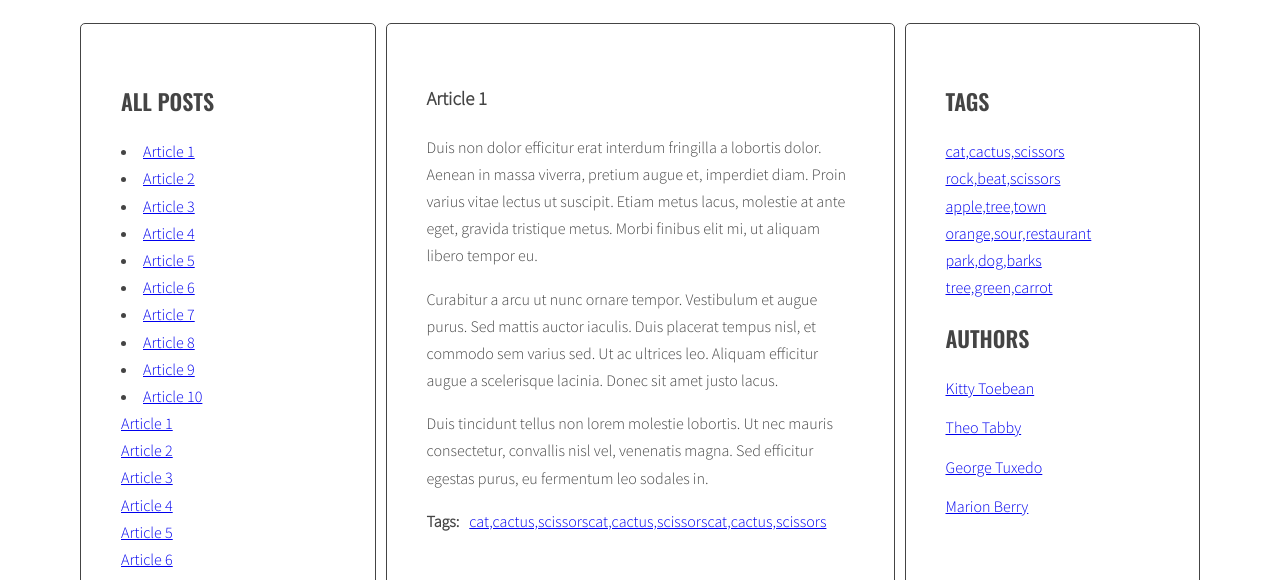
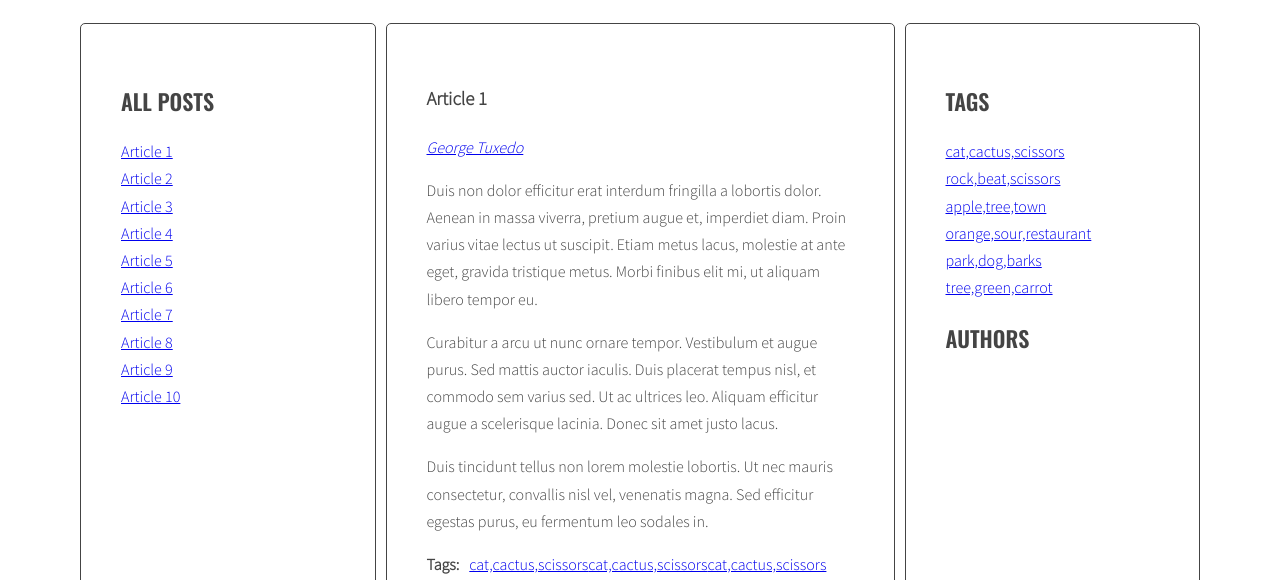
Before and after one commit to raden777/javascript-blog, a website: page index.html in a window 1280 px wide. Shown: the part 220-800 px from the top of the page. Drawn offline with nearby package versions, Linux system fonts and the light colour scheme.

Commit message:
CHANGE JS CODE

```diff
--- a/index.html
+++ b/index.html
@@ -354,28 +354,7 @@
             <h2 class="section-title">Tags</h2>
             <ul class="list tags"></ul>
             <h2 class="section-title">Authors</h2>
-            <ul class="list authors">
-              <li>
-                <a href="#">
-                  <span class="author-name">Kitty Toebean</span>
-                </a>
-              </li>
-              <li>
-                <a href="#">
-                  <span class="author-name">Theo Tabby</span>
-                </a>
-              </li>
-              <li>
-                <a href="#">
-                  <span class="author-name">George Tuxedo</span>
-                </a>
-              </li>
-              <li>
-                <a href="#">
-                  <span class="author-name">Marion Berry</span>
-                </a>
-              </li>
-            </ul>
+            <ul class="list authors"></ul>
           </aside>
         </main>
       </div>
--- a/js/script.js
+++ b/js/script.js
@@ -3,8 +3,8 @@
 function titleClickHandler(event) {
   event.preventDefault();
   const clickedElement = this;
-  console.log('Link was clicked!');
-  console.log(event);
+  // console.log('Link was clicked!');
+  // console.log(event);
 
   /* [DONE] remove class 'active' from all article links  */
   const activeLinks = document.querySelectorAll('.titles a.active');
@@ -13,7 +13,7 @@ function titleClickHandler(event) {
     activeLink.classList.remove('active');
   }
   /* add class 'active' to the clicked link */
-  console.log('clickedElement: (with plus) ' + clickedElement);
+  // console.log('clickedElement: (with plus) ' + clickedElement);
   clickedElement.classList.add('active');
 
   /* [DONE] remove class 'active' from all articles */
@@ -25,22 +25,23 @@ function titleClickHandler(event) {
 
   /* get 'href' attribute from the clicked link */
   const articleSelector = clickedElement.getAttribute('href');
-  console.log(articleSelector);
+  // console.log(articleSelector);
   /* find the correct article using the selector (value of 'href' attribute) */
   const targetArticle = document.querySelector(articleSelector);
-  console.log(targetArticle);
+  // console.log(targetArticle);
   /* add class 'active' to the correct article */
   targetArticle.classList.add('active');
 }
 
 //5.4 Generowanie listy tytułów
-//zapisanie ustawień skryptu w stałych - łatwość zmiany naz klas w HTML
+//ustawienia skryptu w stałych - łatwość zmiany nazw klas w HTML
 const optArticleSelector = '.post', //article
   optTitleSelector = '.post-title', //article>h3
   optTitleListSelector = '.titles', //ul>titles
   optArticleTagsSelector = '.post-tags .list', //<ul>
-  optArticleAuthorSelector = '.post .post-author', //author's name in article
-  optTagListSelector = '.list.tags';
+  optArticleAuthorSelector = '.post-author', //author's name in article
+  optTagListSelector = '.list.tags',
+  optAuthorListSelector = '.list.authors';
 
 function generateTitleLinks(customSelector = '') {
   /*remove contents of titleList*/
@@ -52,12 +53,11 @@ function generateTitleLinks(customSelector = '') {
   const articles = document.querySelectorAll(
     optArticleSelector + customSelector
   ); // if tag "cat" is clicked, article will retrieve '[data-tags~="cat"]'
-  console.log(articles);
   for (let article of articles) {
     /* get the article id */
     const articleId = article.getAttribute('id');
     /* find the title element */
-    console.log(article);
+    // console.log(article);
     const articleTitle = article.querySelector(optTitleSelector).innerHTML;
 
     /* create HTML of the link */
@@ -67,20 +67,19 @@ function generateTitleLinks(customSelector = '') {
       '"><span>' +
       articleTitle +
       '</span></a></li>';
-    console.log('linkHTML');
+    // console.log('linkHTML');
     /* insert link into titleList */
     titleList.innerHTML = titleList.innerHTML + linkHTML;
-    titleList.insertAdjacentHTML('beforebegin', linkHTML);
+
     /* insert link into html variable */
     html = html + linkHTML;
-    console.log(html);
+    // console.log(html);
   }
-  titleList.innerHTML = html;
 }
 generateTitleLinks();
 
 const links = document.querySelectorAll('.titles a');
-console.log(links);
+// console.log(links);
 for (let link of links) {
   link.addEventListener('click', titleClickHandler);
 }
@@ -92,20 +91,20 @@ function generateTags() {
   let allTags = [];
   /* find all articles */
   const allArticles = document.querySelectorAll(optArticleSelector);
-  console.log(allArticles);
+  // console.log(allArticles);
   /* START LOOP: for every article: */
   for (let article of allArticles) {
     /* find tags wrapper */
     const tagsWrapper = article.querySelector(optArticleTagsSelector);
-    console.log(tagsWrapper);
+    // console.log(tagsWrapper);
     /* make html variable with empty string */
     let html = ''; //pusty kontenerek
     /* get tags from data-tags attribute */
     const articleTags = article.getAttribute('data-tags');
-    console.log(articleTags);
+    // console.log(articleTags);
     /* split tags into array */
     const articleTagsArray = articleTags.split(' ');
-    console.log(articleTagsArray);
+    // console.log(articleTagsArray);
     /* START LOOP: for each tag */
     for (let tag of articleTagsArray) {
       /* generate HTML of the link */
@@ -116,7 +115,7 @@ function generateTags() {
         articleTagsArray +
         '</a></li>';
       /* add generated code to html variable */
-      html /**/ =
+      html /*garnek na marchewki*/ =
         html /*wcześniejsze elementy*/ + tagLinkHTML /*ostatni element*/;
       /*[NEW] check if this link is not already in allTags*/
       if (allTags.indexOf(tagLinkHTML) == -1) {
@@ -124,7 +123,7 @@ function generateTags() {
         allTags.push(tagLinkHTML);
       }
       /* END LOOP: for each tag */
-      console.log(tag);
+      // console.log(tag);
     }
     /* insert HTML of all the links into the tags wrapper */
     tagsWrapper.innerHTML /*wstawianie do HTML*/ = html;
@@ -132,7 +131,7 @@ function generateTags() {
   }
   /*[NEW] find list of tags in right column*/
   const tagList = document.querySelector(optTagListSelector);
-  console.log(tagList);
+  // console.log(tagList);
 
   /*[NEW] add HTML from allTags to tagList*/
   tagList.innerHTML = allTags.join(' ');
@@ -147,14 +146,14 @@ function tagClickHandler(event) {
   event.preventDefault();
   /* make new constant named "clickedElement" and give it the value of "this" */
   const clickedElement = this;
-  console.log(clickedElement);
+  // console.log(clickedElement);
   /* make a new constant "href" and read the attribute "href" of the clicked element */
   const href = clickedElement.getAttribute('href');
-  console.log(href);
+  // console.log(href);
   /* make a new constant "tag" and extract tag from the "href" constant */
   const tag = href.replace('#tag-', '');
   /* find all tag links with class active */
-  const tagLinks = document.querySelectorAll('a.active[href^"#tag-"]'); //active tags
+  const tagLinks = document.querySelectorAll('a.active[href^="#tag-"]'); //active tags
   /* START LOOP: for each active tag link */
   for (let tagLink of tagLinks) {
     /* remove class active */
@@ -186,39 +185,36 @@ function addClickListenersToTags() {
 
 addClickListenersToTags();
 
+/*Zadanie:dodanie autora do artykułu*/
 function generateAuthors() {
   /* find all articles */
   const allArticles = document.querySelectorAll(optArticleSelector);
-  console.log(allArticles);
+  const authorList = document.querySelector(optAuthorListSelector);
+  console.log('DUPA: ' + authorList);
+  // console.log(allArticles);
   /* START LOOP: for every article: */
   for (let article of allArticles) {
     /* find authors wrapper */
     const authorWrapper = document.querySelector(optArticleAuthorSelector);
-    console.log(authorWrapper);
-    /* make html variable with empty string */
-    let html = ''; //pusty kontenerek
+    // console.log(authorWrapper);
+
     /* get authors from element */
     const articleAuthor = article.getAttribute('data-author');
-    console.log(articleAuthor);
+    // console.log(articleAuthor);
     /* generate HTML of the link */
     const authorHTML =
-      '<li><a href="#author-' +
-      articleAuthor +
-      '">' +
-      articleAuthor +
-      '</a></li>';
-    /* add generated code to html variable */
-    html = html + authorHTML;
+      '<a href="#author-' + articleAuthor + '">' + articleAuthor + '</a>';
+
+    /* insert HTML of all the links into the post-author*/
+    authorWrapper.innerHTML = authorHTML;
   }
-  /* insert HTML of all the links into the post-author*/
-  authorWrapper.innerHTML = html;
   /* END LOOP: for every article: */
 }
 
 function authorClickHandler(event) {
   event.preventDefault();
   const clickedElement = this;
-  console.log(clickedElement);
+  // console.log(clickedElement);
 
   const href = clickedElement.getAttribute('href');
 
@@ -228,7 +224,6 @@ function authorClickHandler(event) {
   for (let activeAuthor of activeAuthors) {
     activeAuthor.classList.add('active');
   }
-  generateAuthors('[data-author=" ' + author + '"]');
 }
 
 function addClickListenerToAuthors() {
@@ -237,4 +232,6 @@ function addClickListenerToAuthors() {
     allAuthorLink.addEventListener('click', authorClickHandler);
   }
 }
+
+generateAuthors();
 addClickListenerToAuthors();
```
